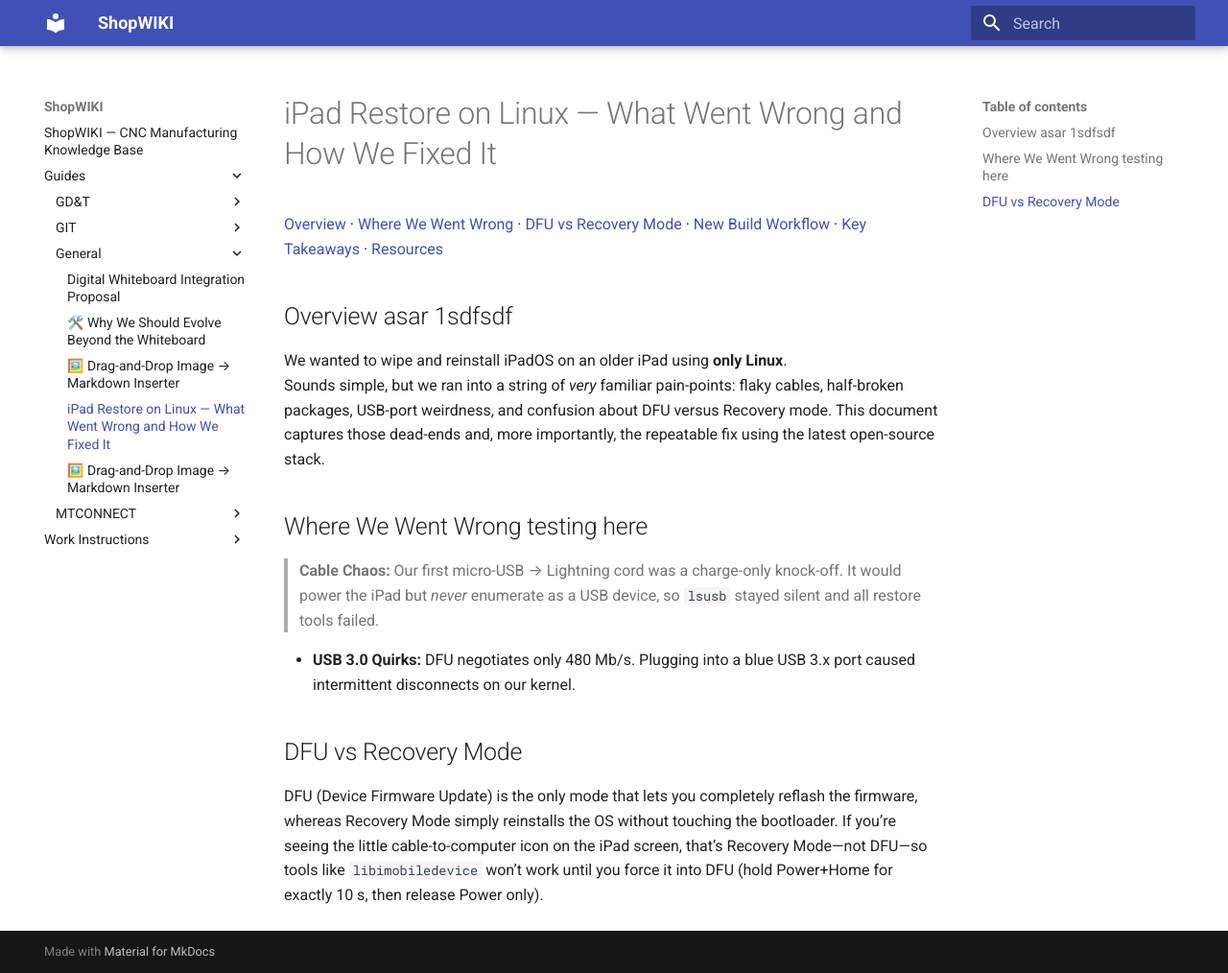
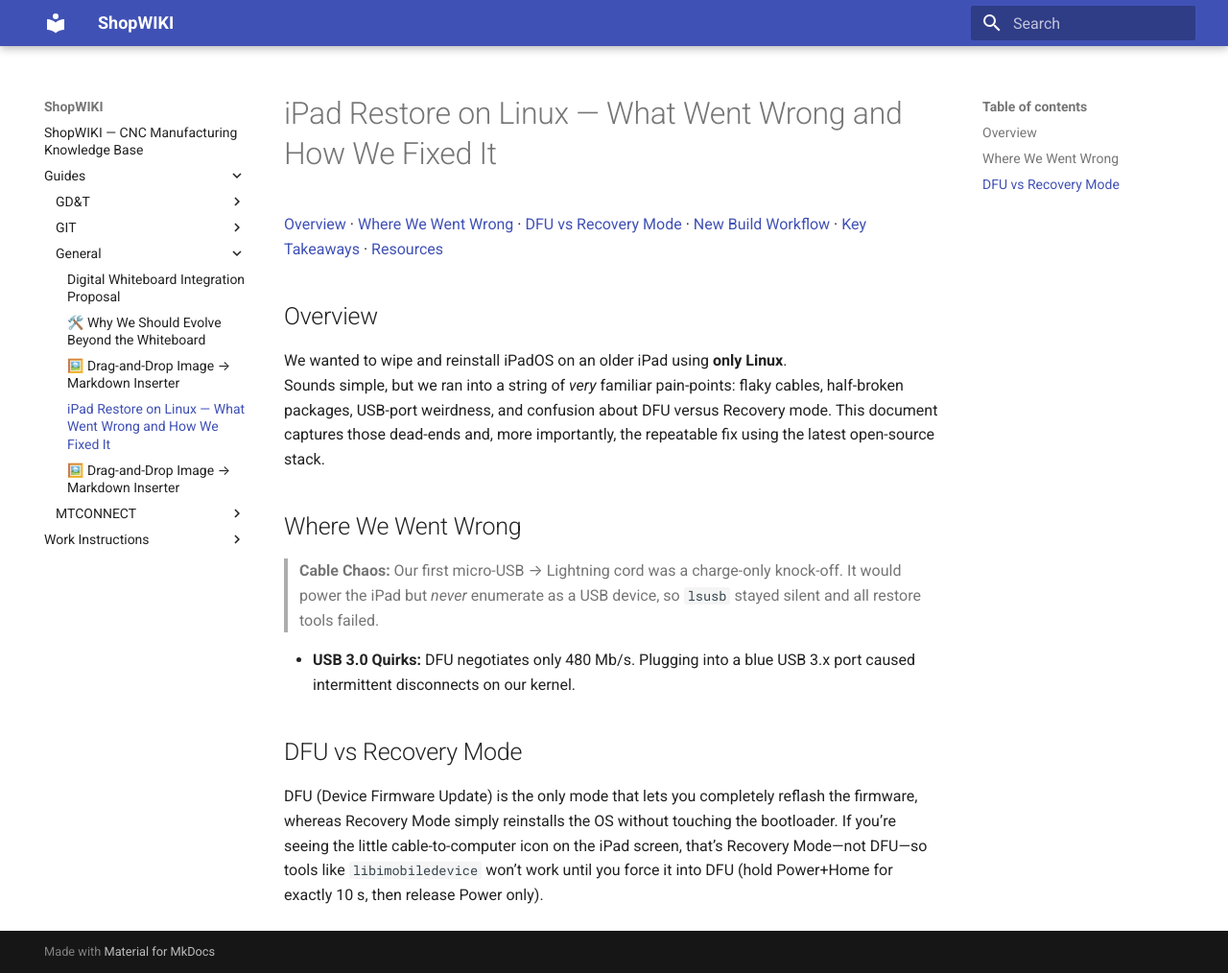
Before and after one commit to bfosbinder/ShopWIKI, an MkDocs documentation site: the page built from docs/Guides/General/ipad-restore.md, in a window 1280 px wide and 1014 px high. Shown: the whole window at 96% size. Built offline with MkDocs 1.6.1 and Material for MkDocs 9.7.7, drawn with Linux system fonts in a browser that asks for light colours.

Commit message:
vault backup: 2025-06-12 21:26:24

```diff
--- a/docs/Guides/General/ipad-restore.md
+++ b/docs/Guides/General/ipad-restore.md
@@ -2,13 +2,13 @@
 
 [Overview](#overview) · [Where We Went Wrong](#where-we-went-wrong) · [DFU vs Recovery Mode](#dfu-vs-recovery-mode) · [New Build Workflow](#new-build-workflow) · [Key Takeaways](#key-takeaways) · [Resources](#resources)
 
-## Overview asar 1sdfsdf
+## Overview
 
 
 We wanted to wipe and reinstall iPadOS on an older iPad using **only Linux**.
 Sounds simple, but we ran into a string of *very* familiar pain-points: flaky cables, half-broken packages, USB-port weirdness, and confusion about DFU versus Recovery mode. This document captures those dead-ends and, more importantly, the repeatable fix using the latest open-source stack.
 
-## Where We Went Wrong testing here
+## Where We Went Wrong
 
 
 > **Cable Chaos:** Our first micro-USB → Lightning cord was a charge-only knock-off. It would power the iPad but *never* enumerate as a USB device, so `lsusb` stayed silent and all restore tools failed.
```
